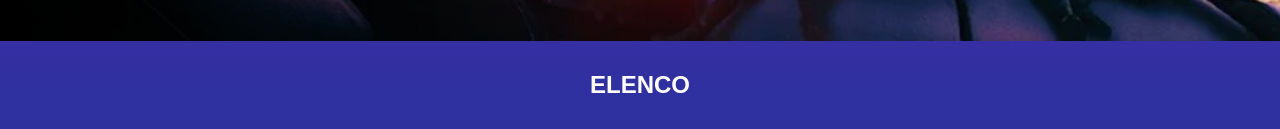
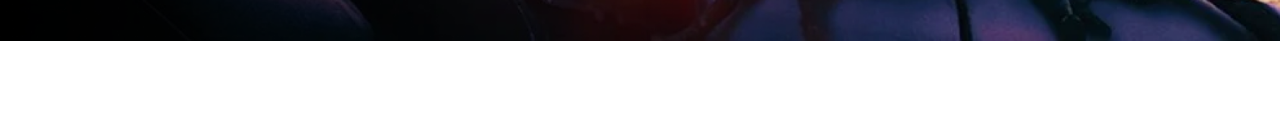
Before and after one commit to JJrCosta/guardioes_da_galaxia_landing_page, a website built with Parcel: page src/index.html in a window 1280 px wide. Shown: the part 1097-1226 px from the top of the page. After the commit the page ends 1138 px from the top, so only its background shows below. Built offline with nearby package versions, Linux system fonts and the light colour scheme.

Commit message:
Update index.html

```diff
--- a/src/index.html
+++ b/src/index.html
@@ -41,8 +41,6 @@
                 </div>
             </div>
         </section>
-
-        <h2 class="title">ELENCO</h2>
     </div>
 
     <script src="scripts/main.js"></script>
```
